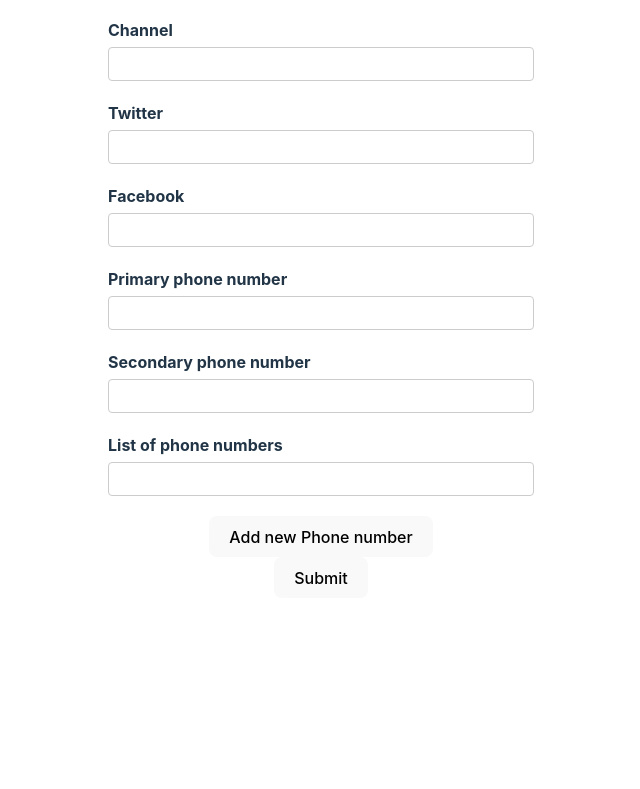
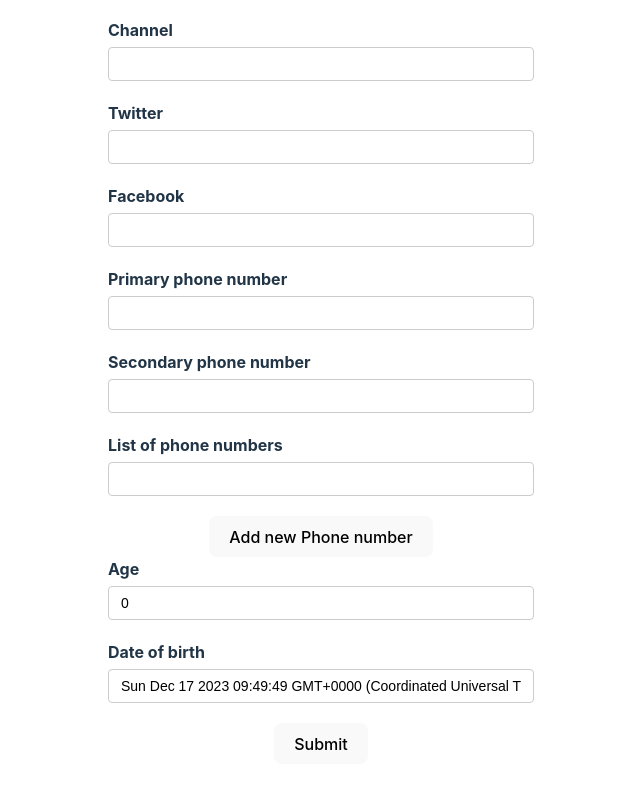
Before and after one commit to thinhphungdev/react-hook-form-demo, a React (Vite) app: page / in a window 1280 px wide. Shown: the part 305-1094 px from the top of the page, without its empty margins (319-959 px from the left). Before the commit the page ends 935 px from the top, so only its background shows below. Built offline with nearby package versions, Linux system fonts and the light colour scheme.

Commit message:
validate numeric and date type in rhf

```diff
--- a/src/components/YTForm.tsx
+++ b/src/components/YTForm.tsx
@@ -13,6 +13,8 @@
   phNumbers: {
     number: string;
   }[];
+  age: number;
+  dob: Date;
 };
 
 const YTformDefaultValue: FormValue = {
@@ -25,6 +27,8 @@
   },
   phoneNumbers: ['', ''],
   phNumbers: [{ number: '' }],
+  age: 0,
+  dob: new Date(),
 };
 
 export const YouTubeForm = () => {
@@ -149,6 +153,32 @@
           </div>
         </div>
 
+        <div className='form-control'>
+          <label htmlFor='Age'>Age</label>
+          <input
+            type='number'
+            id='age'
+            {...register('age', {
+              required: 'Age is required',
+              valueAsNumber: true,
+            })}
+          />
+          <p className='error'>{errors.age?.message}</p>
+        </div>
+
+        <div className='form-control'>
+          <label htmlFor='dob'>Date of birth</label>
+          <input
+            type='text'
+            id='dob'
+            {...register('dob', {
+              required: 'Channel is required',
+              valueAsDate: true,
+            })}
+          />
+          <p className='error'>{errors.dob?.message}</p>
+        </div>
+
         <button>Submit</button>
       </form>
 
```
